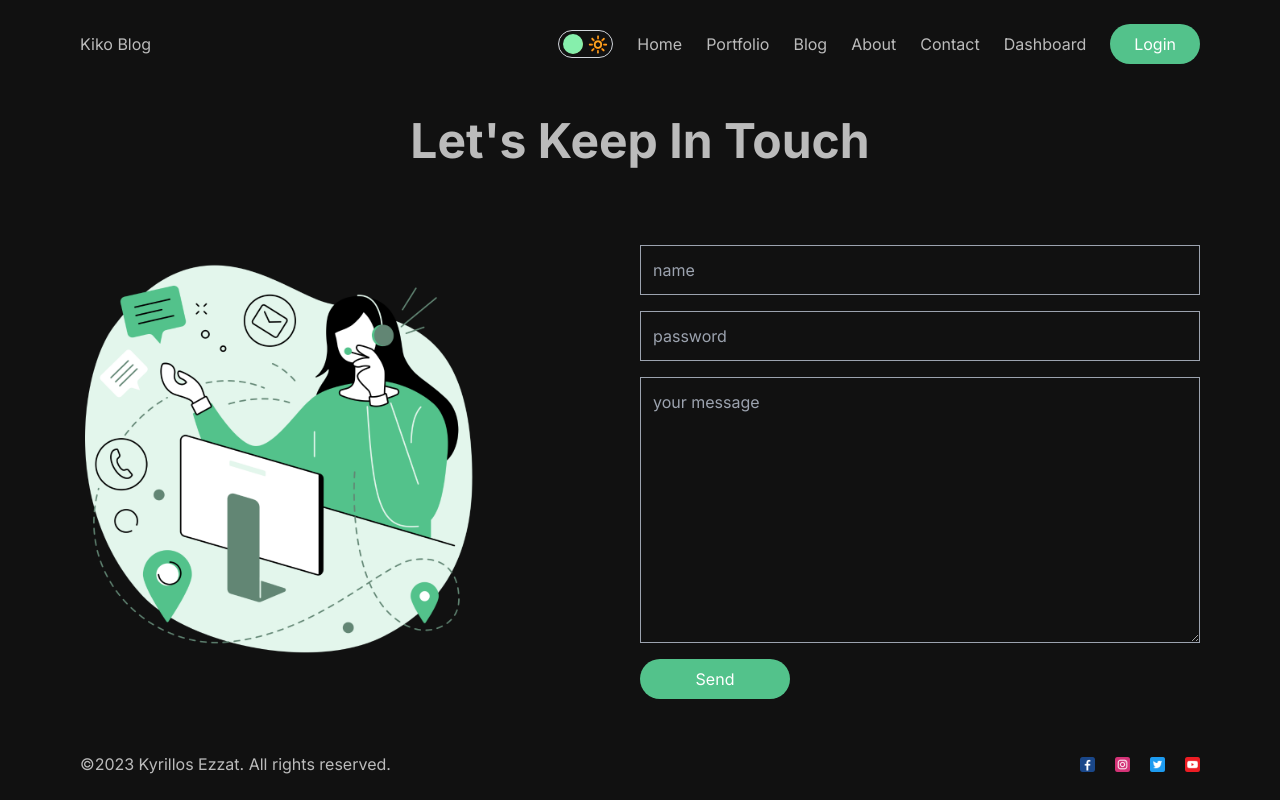
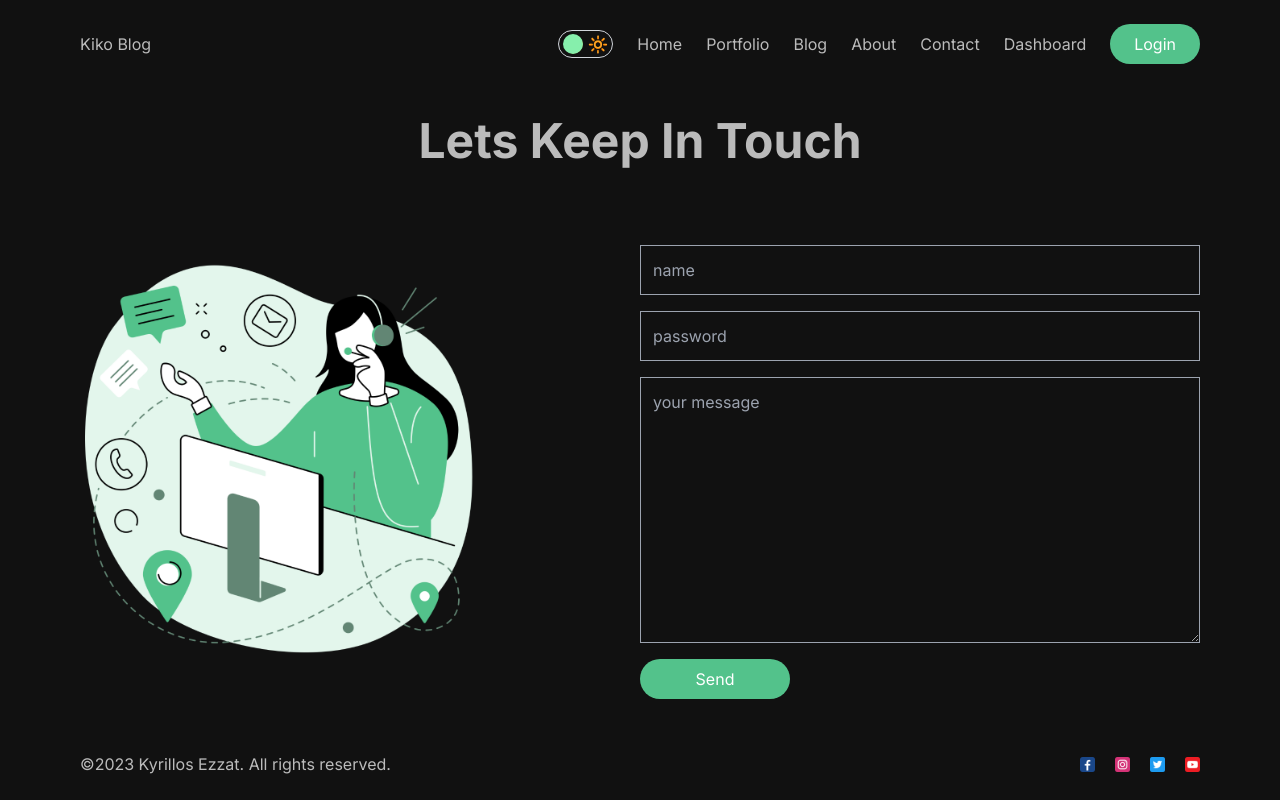
Before and after one commit to kyrillosezzat88/Blog-next, a Next.js app: page /contact in a window 1280 px wide. Built offline with nearby package versions, Linux system fonts and the light colour scheme; no server answers.

Commit message:
fix typo

```diff
--- a/app/contact/page.tsx
+++ b/app/contact/page.tsx
@@ -12,7 +12,7 @@ const Contact = () => {
   return (
     <section>
       <h1 className="font-bold text-4xl md:text-5xl text-center capitalize">
-        Let's Keep in Touch
+        Lets Keep in Touch
       </h1>
       <div className="mt-20 flex items-center justify-between flex-wrap md:flex-nowrap">
         <div className="w-full md:w-1/2">
@@ -41,8 +41,8 @@ const Contact = () => {
             <textarea
               name="message"
               id="message"
-              cols="30"
-              rows="10"
+              cols={30}
+              rows={10}
               placeholder="your message"
               className=" border p-3 outline-none border-gray-400 mb-4 bg-transparent"
             ></textarea>
```
